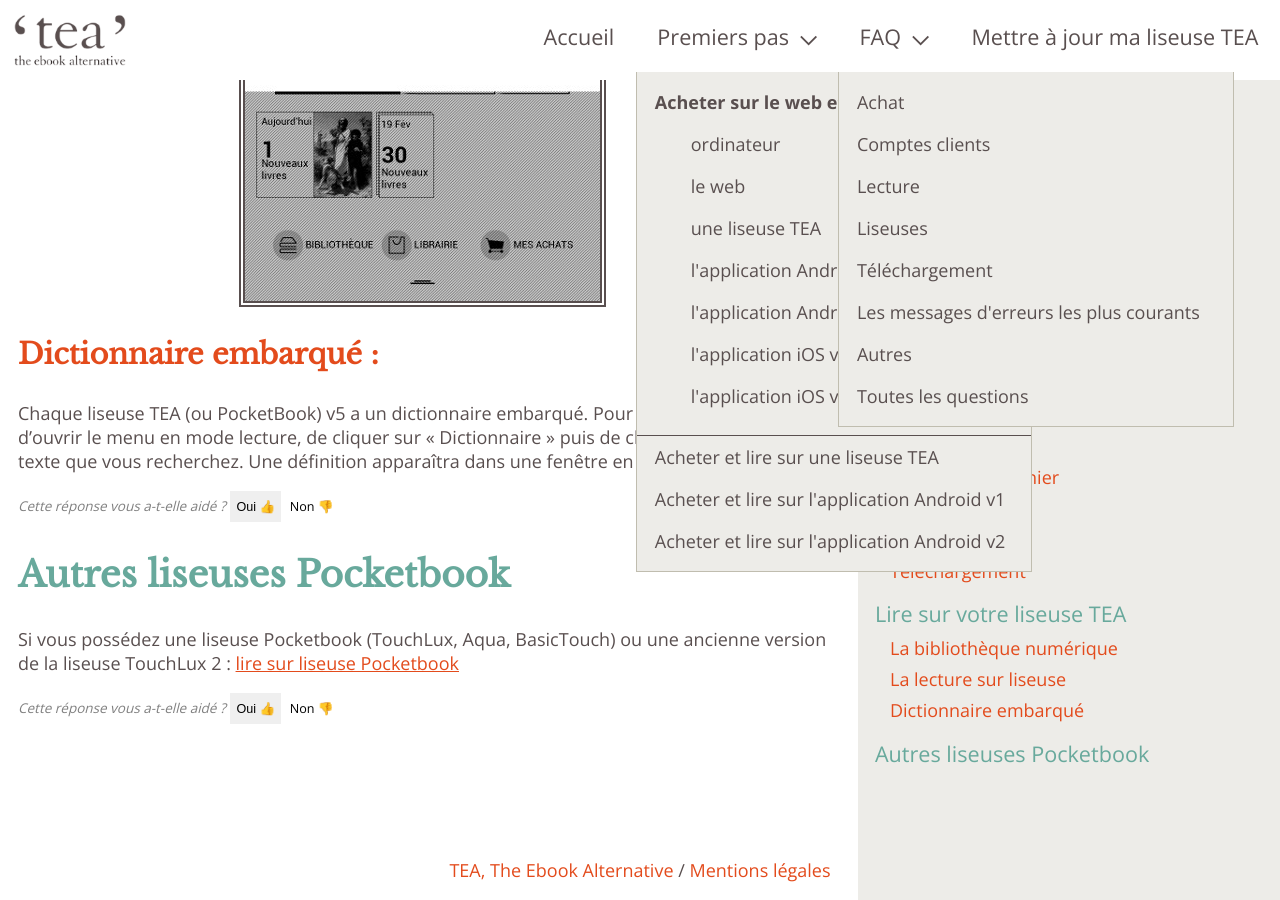
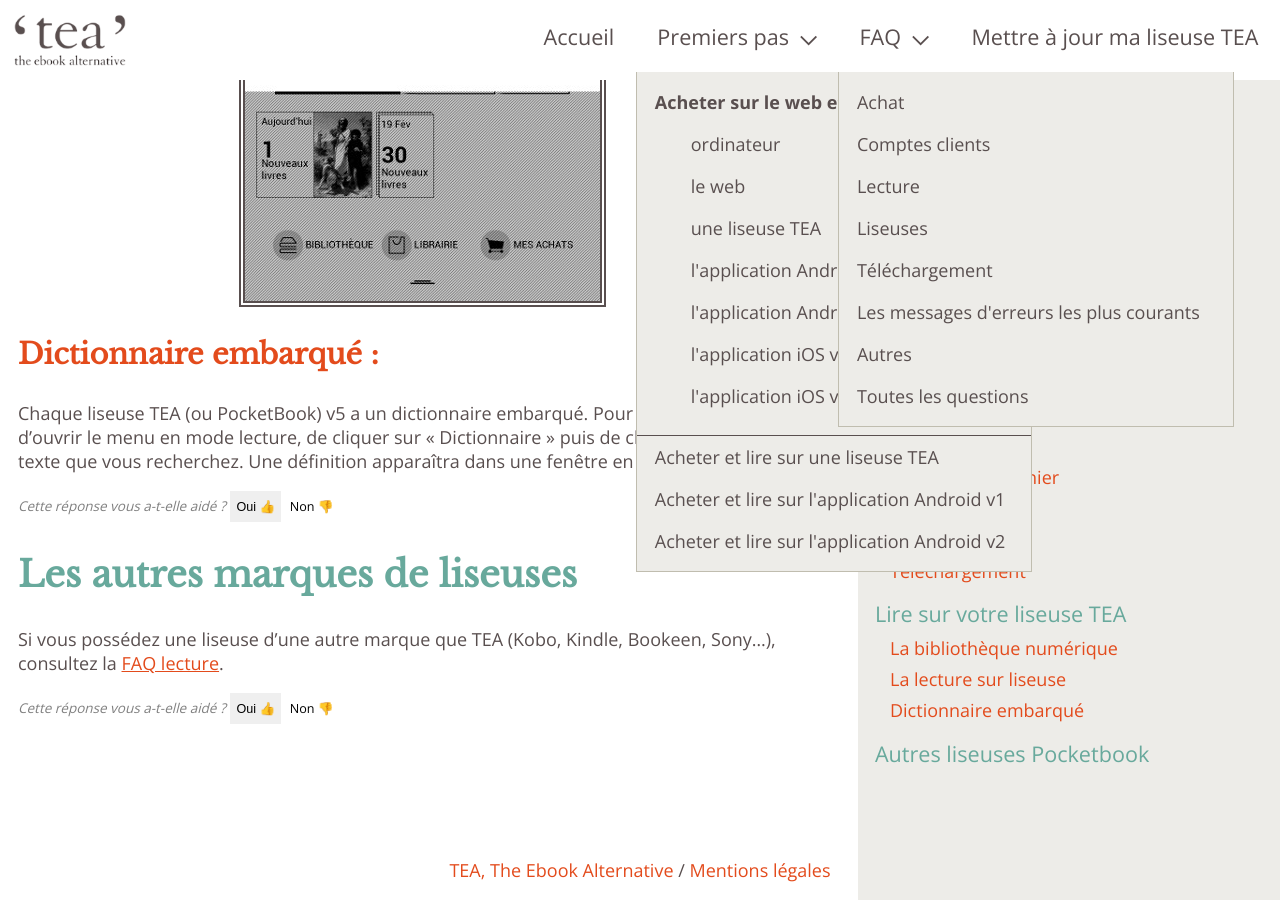
Before and after one commit to TEA-ebook/help-center, a Jekyll site: the page built from _pages/liseuse-liseuseTEA.md, in a window 1280 px wide and 900 px high, scrolled down 20063 px. Built offline with Jekyll 4.4.1, drawn with Linux system fonts in a browser that asks for light colours.

Commit message:
Remove PB

```diff
--- a/_pages/liseuse-liseuseTEA.md
+++ b/_pages/liseuse-liseuseTEA.md
@@ -33,8 +33,8 @@
 
 {% include anchor.html id="autres-liseusePB" label="Autres liseuses Pocketbook" %}
 
-## Autres liseuses Pocketbook
+## Les autres marques de liseuses
 
-Si vous possédez une liseuse Pocketbook (TouchLux, Aqua, BasicTouch) ou une ancienne version de la liseuse TouchLux 2 : [lire sur liseuse Pocketbook](/liseusePB/)
+Si vous possédez une liseuse d'une autre marque que TEA (Kobo, Kindle, Bookeen, Sony...), consultez la [FAQ lecture](http://aide.tea-ebook.com/faq-lecture/).
 
-{% include feedback-button.html question="Autres liseuses Pocketbook" %}
+{% include feedback-button.html question="Autres marques de liseuses" %}
```
